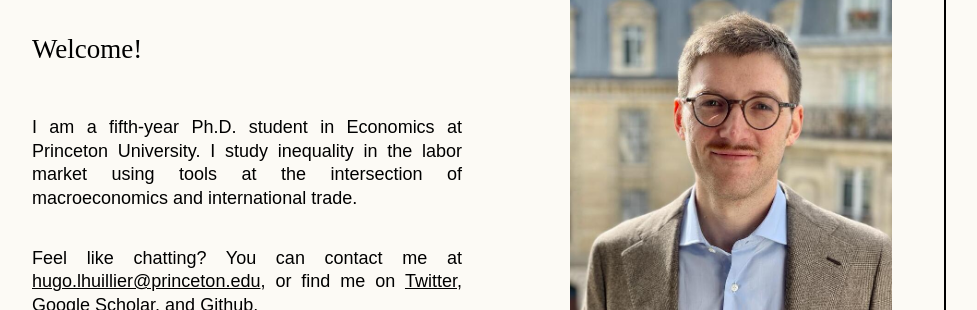
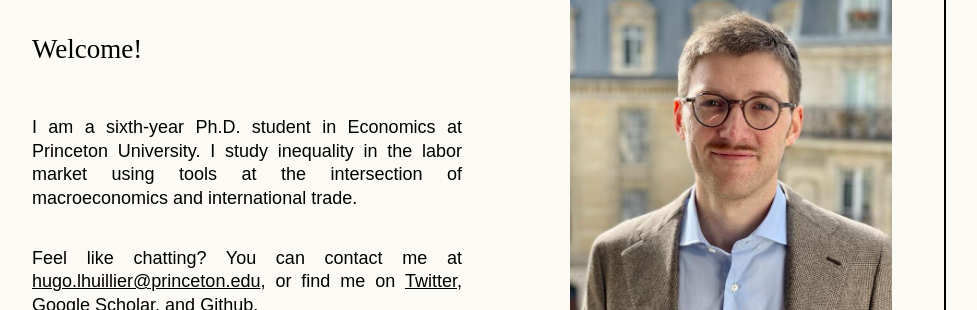
Before and after one commit to HugoLhuillier/hugolhuillier.github.io, a Jekyll site: the page built from index.html, in a window 1280 px wide. Shown: the part 256-566 px from the top of the page, without its empty margins (178-1155 px from the left). Built offline with Jekyll 4.4.1, drawn with Linux system fonts in a browser that asks for light colours; nearby versions of some CDN libraries; the list of posts is cut into pages by our own code; comment, search, counter and statistics services are not loaded.

Commit message:
:recycle: one more year...

```diff
--- a/index.html
+++ b/index.html
@@ -7,7 +7,7 @@ layout: welcome
   <br>
   <h3>Welcome!</h3><br>
   <!-- <p>I am a fifth-year Ph.D. student in Economics at Princeton University. My research is in macroeconomics, labor and spatial economics.</p> -->
-  <h5>I am a fifth-year Ph.D. student in Economics at Princeton University. I study inequality in the labor market using tools at the intersection of macroeconomics and international trade.</h5>
+  <h5>I am a sixth-year Ph.D. student in Economics at Princeton University. I study inequality in the labor market using tools at the intersection of macroeconomics and international trade.</h5>
   <br>
   <h5>Feel like chatting? You can contact me at <a href="mailto:hugo.lhuillier@princeton.edu" style="color:#101646"> <span class="char3"> hugo.lhuillier@princeton.edu</span></a>, or find me on <a href="https://twitter.com/Hugo_Lhu" target="_blank" style="color:#101646"> <span class="char3"> Twitter</span></a>, <a href="https://scholar.google.com/citations?user=AXi7T2IAAAAJ&hl=en" target="_blank" style="color:#101646"> <span class="char3"> Google Scholar</span></a>, and <a href="https://github.com/HugoLhuillier" target="_blank" style="color:#101646"> <span class="char3"> Github</span></a>.</h5>
   </div>
```
